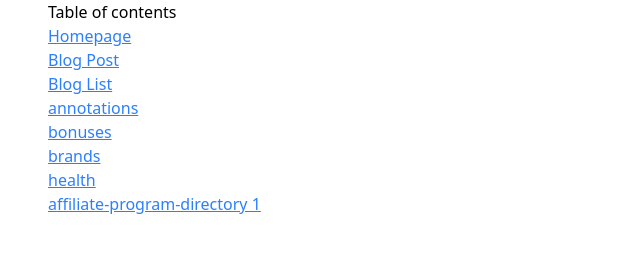
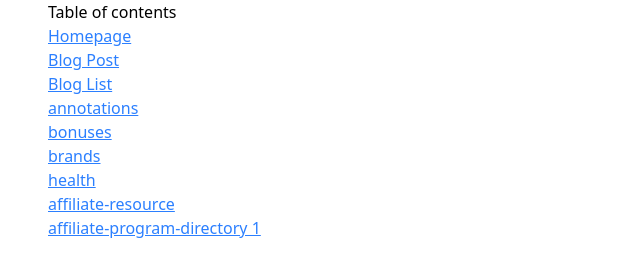
Before and after one commit to eiacc/statsdrone-2, a website: page src/index.html in a window 1280 px wide. Shown: the whole page, without its empty margins (0-640 px from the left). Drawn offline with nearby package versions, Linux system fonts and the light colour scheme; files that its build step writes are made by us from their sources.

Commit message:
resolved conflicts

```diff
--- a/src/index.html
+++ b/src/index.html
@@ -36,6 +36,9 @@
       <a class="text-blue-500 underline" href="./pages/health.html">health</a>
     </li>
     <li>
+      <a class="text-blue-500 underline" href="./pages/affiliate-program.html">affiliate-resource</a>
+    </li>
+    <li>
       <a class="text-blue-500 underline" href="./pages/affiliate-program-directory1.html">affiliate-program-directory 1</a>
     </li>
   </ol>
```
